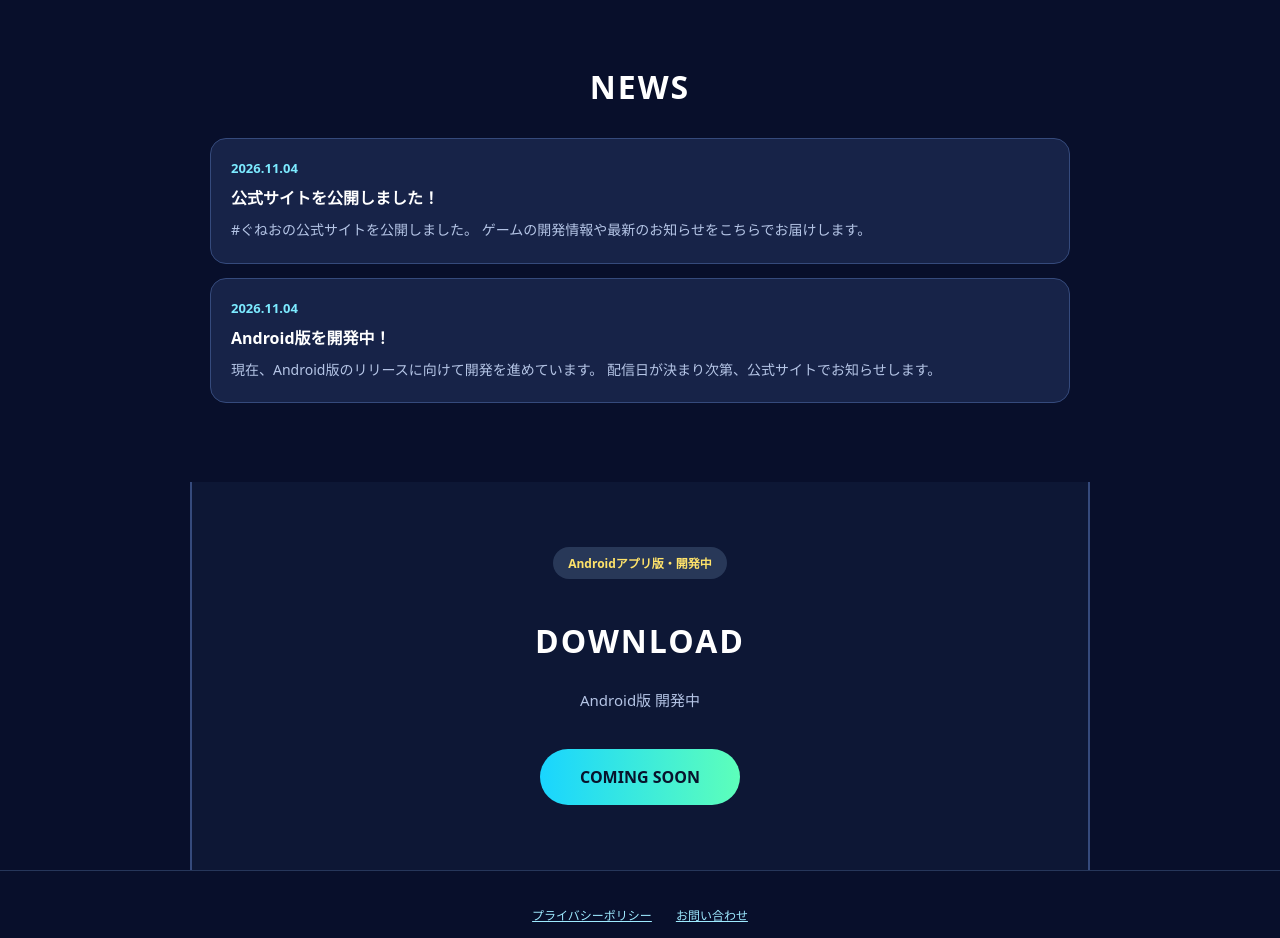
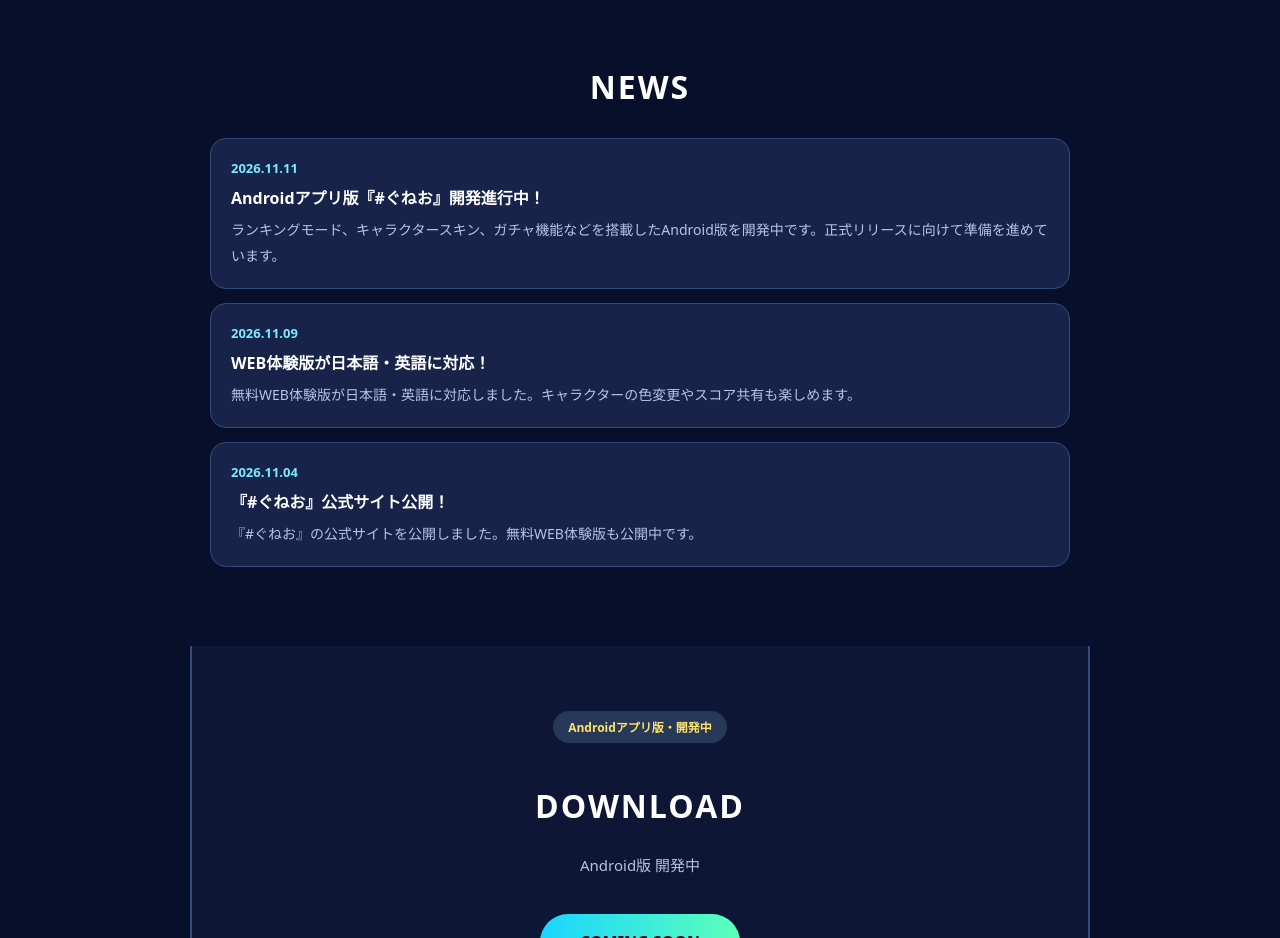
Before and after one commit to kabacchi62/guneo-official, a plain HTML site: page index.html in a window 1280 px wide. Shown: the part 5380-6318 px from the top of the page. Drawn offline with Linux system fonts and the light colour scheme.

Commit message:
Update index.html

```diff
--- a/index.html
+++ b/index.html
@@ -1096,37 +1096,11 @@ body.game-modal-open { overflow: hidden; }
   <section id="news">
     <h2>NEWS</h2>
 
-    <div class="news-list">
-      <article class="news-item">
-        <div class="news-date">2026.11.04</div>
-        <h3 class="news-title"
-          data-ja="公式サイトを公開しました！"
-          data-en="Official Website Launched!">
-          公式サイトを公開しました！
-        </h3>
-        <p class="news-description"
-          data-ja="#ぐねおの公式サイトを公開しました。ゲームの開発情報や最新のお知らせをこちらでお届けします。"
-          data-en="Welcome to the official #GUNEO website! Stay tuned for development news and updates.">
-          #ぐねおの公式サイトを公開しました。
-          ゲームの開発情報や最新のお知らせをこちらでお届けします。
-        </p>
-      </article>
 
-      <article class="news-item">
-        <div class="news-date">2026.11.04</div>
-        <h3 class="news-title"
-          data-ja="Android版を開発中！"
-          data-en="Android Version in Development!">
-          Android版を開発中！
-        </h3>
-        <p class="news-description"
-          data-ja="現在、Android版のリリースに向けて開発を進めています。配信日が決まり次第、公式サイトでお知らせします。"
-          data-en="We're developing the Android version. The release date will be announced here when confirmed.">
-          現在、Android版のリリースに向けて開発を進めています。
-          配信日が決まり次第、公式サイトでお知らせします。
-        </p>
-      </article>
-    </div>
+<div class="news-list" id="newsList">
+  <p class="news-description">お知らせを読み込み中...</p>
+</div>
+
   </section>
 
   <!-- ダウンロード -->
@@ -1323,6 +1297,53 @@ document.addEventListener('keydown', event => {
     event.preventDefault(); closeGameButton.focus();
   }
 });
+
+/* NEWS自動読み込み */
+async function loadNews() {
+  const newsList = document.getElementById("newsList");
+  if (!newsList) return;
+
+  try {
+    const response = await fetch("/news.json");
+    if (!response.ok) throw new Error("NEWS load failed");
+
+    const news = await response.json();
+
+    const latestNews = news
+      .slice()
+      .sort((a, b) => b.date.localeCompare(a.date))
+      .slice(0, 3);
+
+    newsList.replaceChildren();
+
+    latestNews.forEach(item => {
+      const article = document.createElement("article");
+      article.className = "news-item";
+
+      const date = document.createElement("div");
+      date.className = "news-date";
+      date.textContent = item.date;
+
+      const title = document.createElement("h3");
+      title.className = "news-title";
+      title.textContent = item.title_ja;
+
+      const description = document.createElement("p");
+      description.className = "news-description";
+      description.textContent = item.description_ja;
+
+      article.append(date, title, description);
+      newsList.appendChild(article);
+    });
+
+  } catch (error) {
+    console.error("NEWS読み込みエラー:", error);
+    newsList.textContent = "お知らせを読み込めませんでした。";
+  }
+}
+
+loadNews();
+
 </script>
 
 </body>
```
